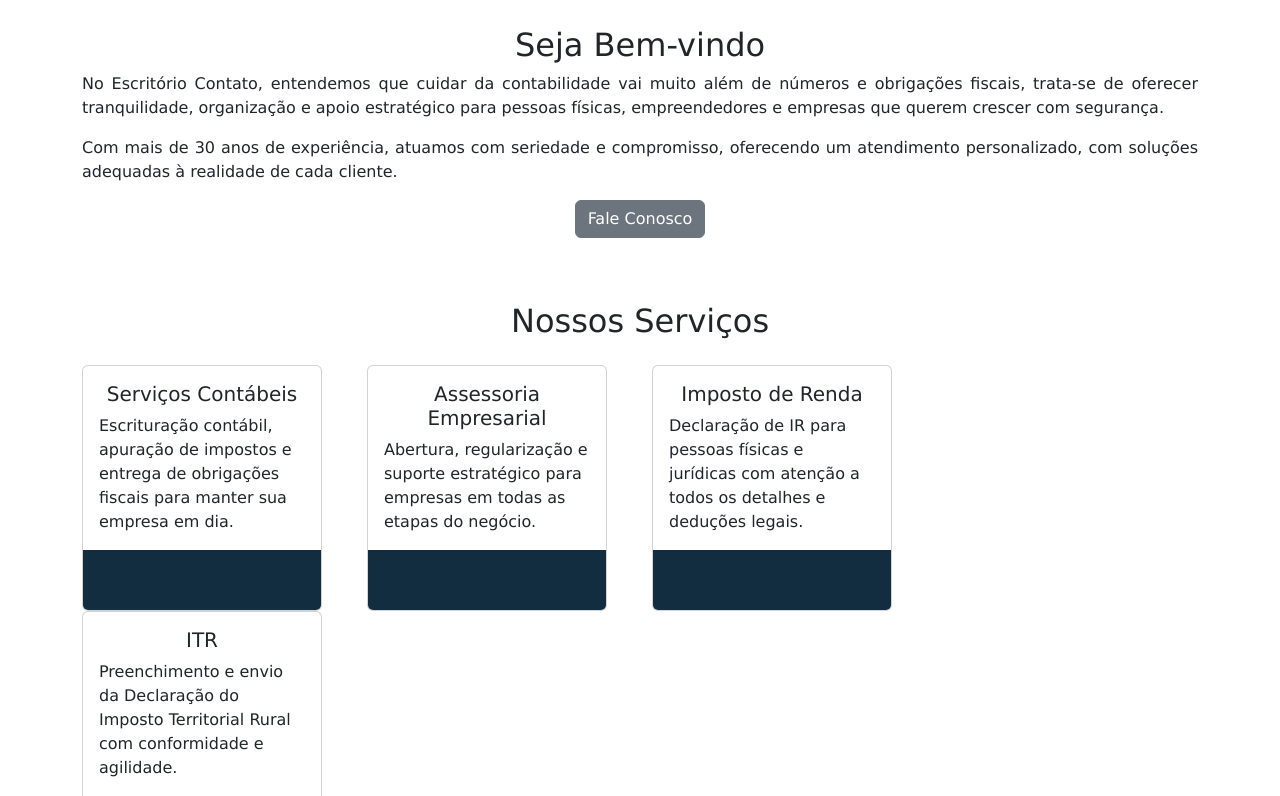
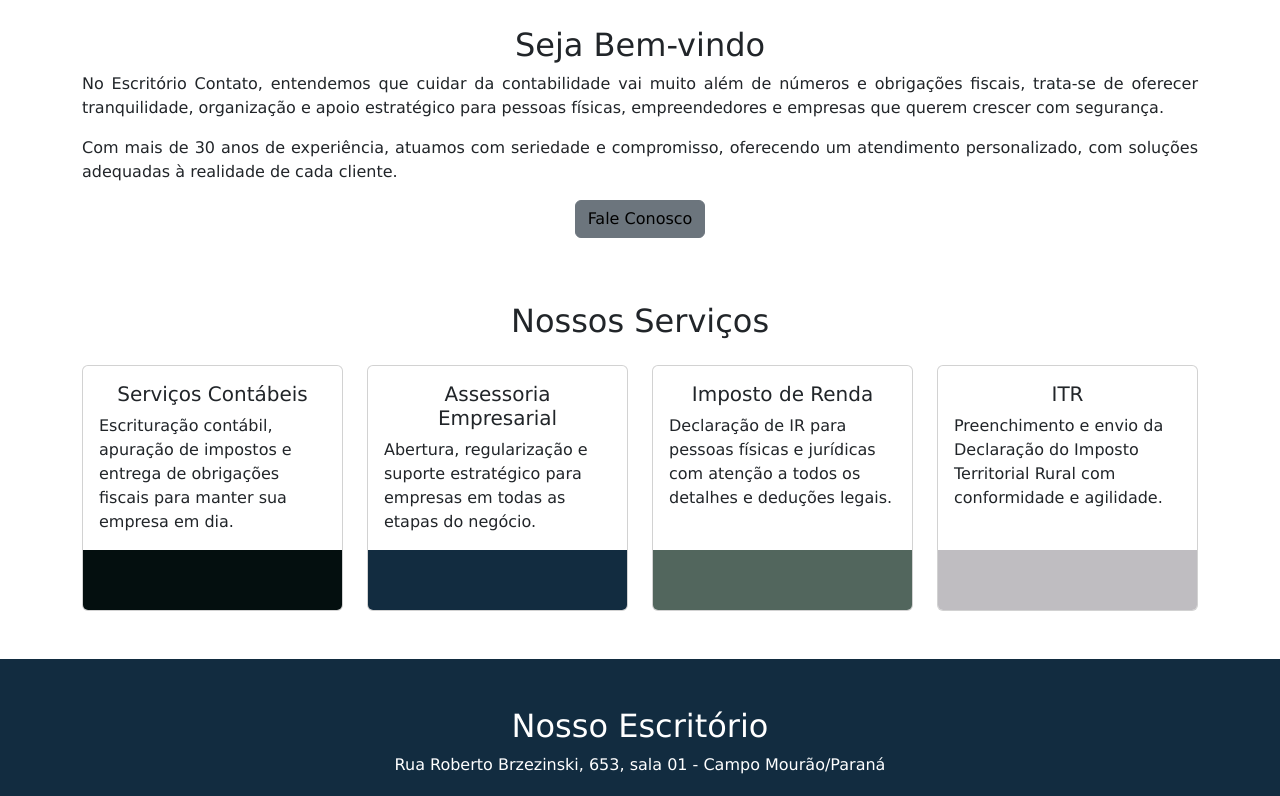
Before and after one commit to LaraFerraz/EscritorioContato, a PHP site: page / in a window 1280 px wide. Shown: the part 546-1342 px from the top of the page. Run offline with PHP 8.4, Linux system fonts and the light colour scheme; some libraries are stand-ins or nearby versions.

Commit message:
modificações

```diff
--- a/index.php
+++ b/index.php
@@ -77,60 +77,47 @@
                                 </p>
                         </section>
                     </main>
-                    <section class="container my-5">
-                <h2 class="text-center mb-4">Nossos Serviços</h2>
-                <div class="row row-cols-1 row-cols-md-2 row-cols-lg-4 g-4">
-
-                    <!-- Serviços Contábeis -->
-                    <div class="col">
+                   <section class="container my-5 servicos-bg-area"> <h2 class="text-center mb-4">Nossos Serviços</h2>
+    <div class="row row-cols-1 row-cols-md-2 row-cols-lg-4 g-4 justify-content-center"> <div class="col">
             <a href="index.php?page=servicos#servicos-contabeis" class="text-decoration-none text-dark">
-                        <div class="card" style="width: 15rem;">
-                            <div class="card-body">
+                <div class="card h-100"> <div class="card-body">
                         <h5 class="card-title text-center">Serviços Contábeis</h5>
                         <p class="card-text">Escrituração contábil, apuração de impostos e entrega de obrigações fiscais para manter sua empresa em dia.</p>
                     </div>
-                            <img src="images/cor.card.png" class="card-img-bottom" style="height:60px; " alt="imagem cor azul">
+                    <img src="images/card4.png" class="card-img-bottom" style="height:60px;" alt="imagem cor azul">
                 </div>
             </a>
         </div>
 
-                    <!-- Assessoria Empresarial -->
         <div class="col">
             <a href="index.php?page=servicos#assessoria-empresarial" class="text-decoration-none text-dark">
-                        <div class="card" style="width: 15rem;">
-                            <div class="card-body">
+                <div class="card h-100"> <div class="card-body">
                         <h5 class="card-title text-center">Assessoria Empresarial</h5>
                         <p class="card-text">Abertura, regularização e suporte estratégico para empresas em todas as etapas do negócio.</p>
                     </div>
-                            <img src="images/cor.card.png" class="card-img-bottom" style="height:60px; " alt="imagem cor azul">
+                    <img src="images/cor.card.png" class="card-img-bottom" style="height:60px;" alt="imagem cor azul">
                 </div>
             </a>
         </div>
 
-                    <!-- Imposto de Renda -->
         <div class="col">
             <a href="index.php?page=servicos#imposto-renda" class="text-decoration-none text-dark">
-                        <div class="card" style="width: 15rem;">
-                            <div class="card-body">
+                <div class="card h-100"> <div class="card-body">
                         <h5 class="card-title text-center">Imposto de Renda</h5>
                         <p class="card-text">Declaração de IR para pessoas físicas e jurídicas com atenção a todos os detalhes e deduções legais.</p>
                     </div>
-                            <img src="images/cor.card.png" class="card-img-bottom" style="height:60px; " alt="imagem cor azul">
-                        </div>
+                    <img src="images/card2.png" class="card-img-bottom" style="height:60px;" alt="imagem cor azul">
                 </div>
             </a>
         </div>
 
-                    <!-- ITR -->
         <div class="col">
             <a href="index.php?page=servicos#itr" class="text-decoration-none text-dark">
-                        <div class="card" style="width: 15rem;">
-                            <div class="card-body">
+                <div class="card h-100"> <div class="card-body">
                         <h5 class="card-title text-center">ITR</h5>
                         <p class="card-text">Preenchimento e envio da Declaração do Imposto Territorial Rural com conformidade e agilidade.</p>
                     </div>
-                            <img src="images/cor.card.png" class="card-img-bottom" style="height:60px; " alt="imagem cor azul">
-                        </div>
+                    <img src="images/card3.png" class="card-img-bottom" style="height:60px;" alt="imagem cor azul">
                 </div>
             </a>
         </div>
@@ -165,9 +152,6 @@
             <a href="https://www.instagram.com/escritoriocontato_/" class="text-white  text-decoration-none mx-2">
                 <i class="fa-brands fa-instagram"></i>
             </a> |
-            <a href="#" class="text-white  text-decoration-none mx-2">
-                <i class="fa-solid fa-envelope"></i>
-            </a>
         </p>
     </footer>
 
--- a/pages/sobre-nos.php
+++ b/pages/sobre-nos.php
@@ -2,4 +2,4 @@
 <br>
 <br>
 <h2 class="text-center">Sobre o Nosso Escritório</h2>
-<p>Fundado com o propósito de ajudar empreendedores a crescer, oferecemos serviços contábeis personalizados com ética, qualidade e transparência.</p>
+<p class="mt-4 d-flex flex-column align-items-center" style="text-align: justify;">Com mais de 32 anos de experiência, o Escritório Contato se consolidou como referência em serviços contábeis em Campo Mourão e região. Localizado na Rua Roberto Brzezinski, 653, sala 01, nosso escritório tem acompanhado a evolução do mercado e da legislação, sempre se adaptando às novas tecnologias e às necessidades de nossos clientes.</p>
--- a/style.css
+++ b/style.css
@@ -64,3 +64,12 @@
   background-color: #122c40;
   color: #fff;
 }
+
+
+.btn {
+  color: #000 !important;
+}
+
+.btn:hover {
+  background-color: #19364d;
+}
```
Also changed, not shown: enviar.php (added, +37 -0 lines), pages/contato.php (+0 -39 lines), images/card2.png (added), images/card3.png (added), images/card4.png (added). Lines whose indentation alone changed are shown as unchanged.
